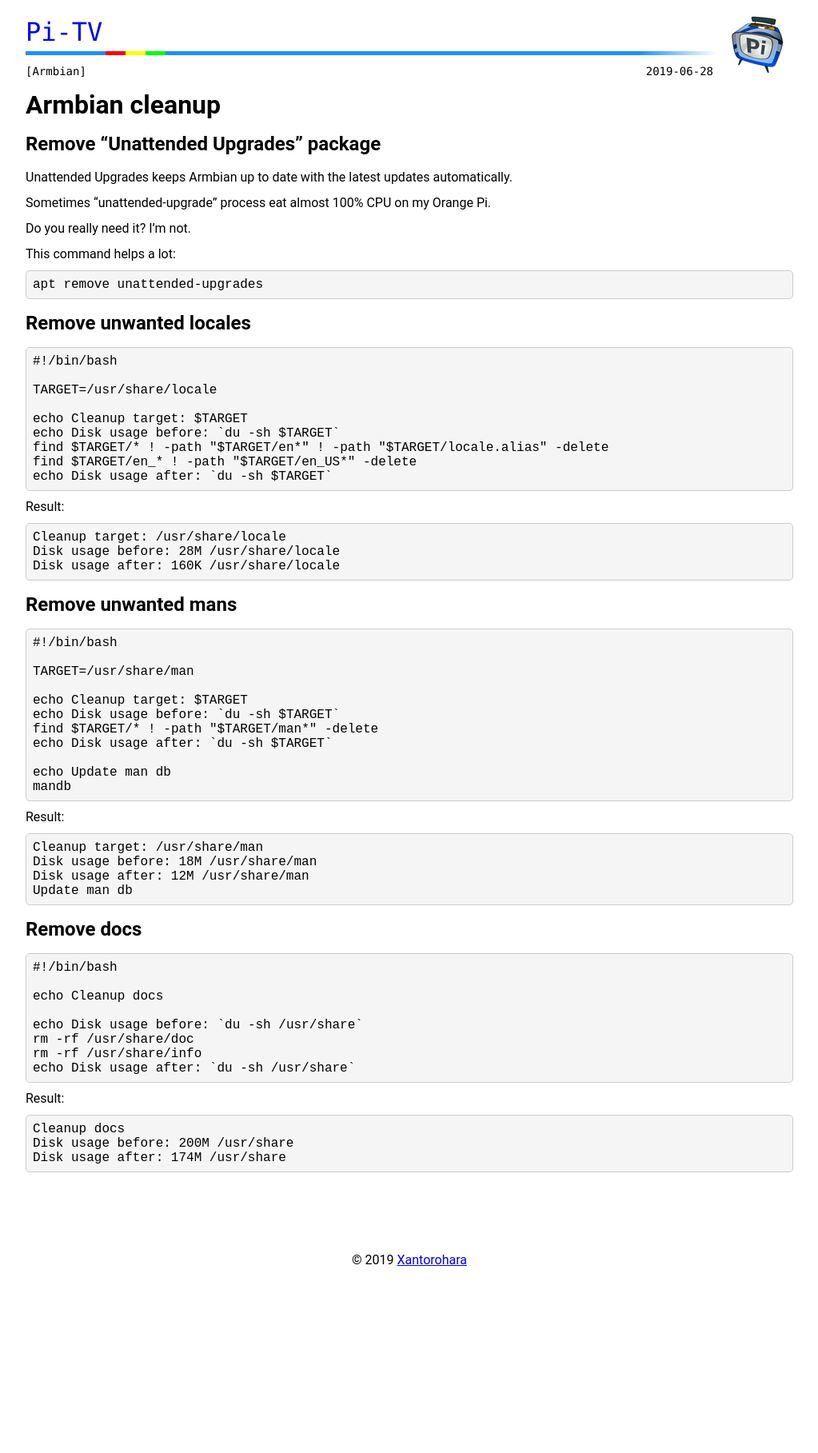
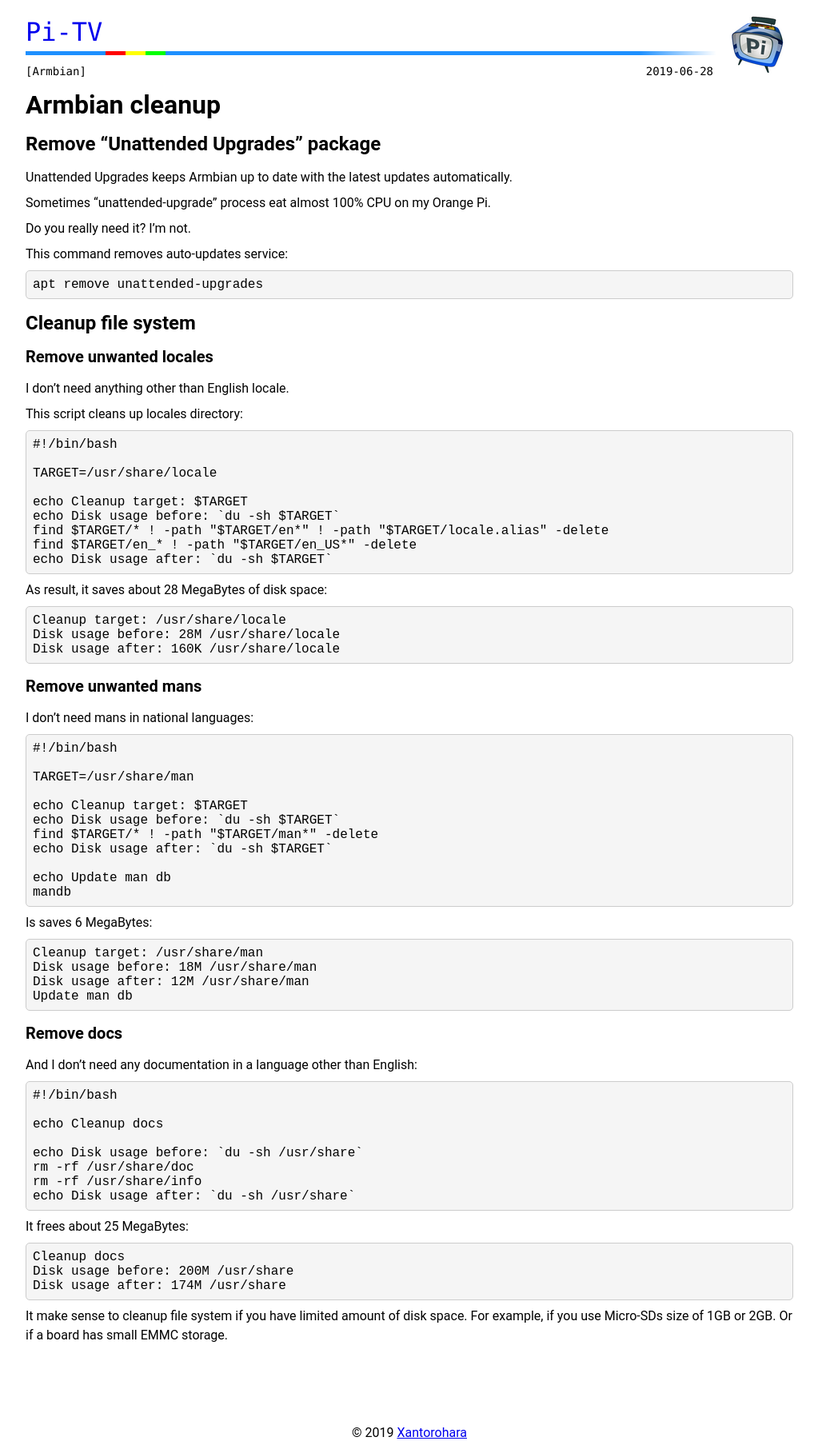
Before and after one commit to pi-tv/pi-tv.github.io, a Jekyll site: the page built from _posts/2019-06-28-armbian-cleanup.md, in a window 1280 px wide. Shown: the whole page at 80% size, without its empty margins (128-1151 px from the left). Built offline with Jekyll 4.4.1, drawn with Linux system fonts in a browser that asks for light colours; before the commit the page ends 1601 px from its top, so only the background shows below that.

Commit message:
Update 2019-06-28-armbian-cleanup.md

````diff
--- a/_posts/2019-06-28-armbian-cleanup.md
+++ b/_posts/2019-06-28-armbian-cleanup.md
@@ -13,14 +13,17 @@ Sometimes "unattended-upgrade" process eat almost 100% CPU on my Orange Pi.
 
 Do you really need it? I'm not.
 
-This command helps a lot:
-
+This command removes auto-updates service:
 ```bash
 apt remove unattended-upgrades
 ```
 
-## Remove unwanted locales
+## Cleanup file system
+### Remove unwanted locales
 
+I don't need anything other than English locale.
+
+This script cleans up locales directory:
 ```bash
 #!/bin/bash
 
@@ -33,15 +36,16 @@ find $TARGET/en_* ! -path "$TARGET/en_US*" -delete
 echo Disk usage after: `du -sh $TARGET`
 ```
 
-Result:
+As result, it saves about 28 MegaBytes of disk space:
 ```text
 Cleanup target: /usr/share/locale
 Disk usage before: 28M /usr/share/locale
 Disk usage after: 160K /usr/share/locale
 ```
 
-## Remove unwanted mans
+### Remove unwanted mans
 
+I don't need mans in national languages:
 ```bash
 #!/bin/bash
 
@@ -56,7 +60,7 @@ echo Update man db
 mandb
 ```
 
-Result:
+Is saves 6 MegaBytes:
 ```text
 Cleanup target: /usr/share/man
 Disk usage before: 18M /usr/share/man
@@ -64,8 +68,9 @@ Disk usage after: 12M /usr/share/man
 Update man db
 ```
 
-## Remove docs
+### Remove docs
 
+And I don't need any documentation in a language other than English:
 ```bash
 #!/bin/bash
 
@@ -77,9 +82,12 @@ rm -rf /usr/share/info
 echo Disk usage after: `du -sh /usr/share`
 ```
 
-Result:
+It frees about 25 MegaBytes:
 ```text
 Cleanup docs
 Disk usage before: 200M /usr/share
 Disk usage after: 174M /usr/share
 ```
+
+It make sense to cleanup file system if you have limited amount of disk space.
+For example, if you use Micro-SDs size of 1GB or 2GB. Or if a board has small EMMC storage.
````
